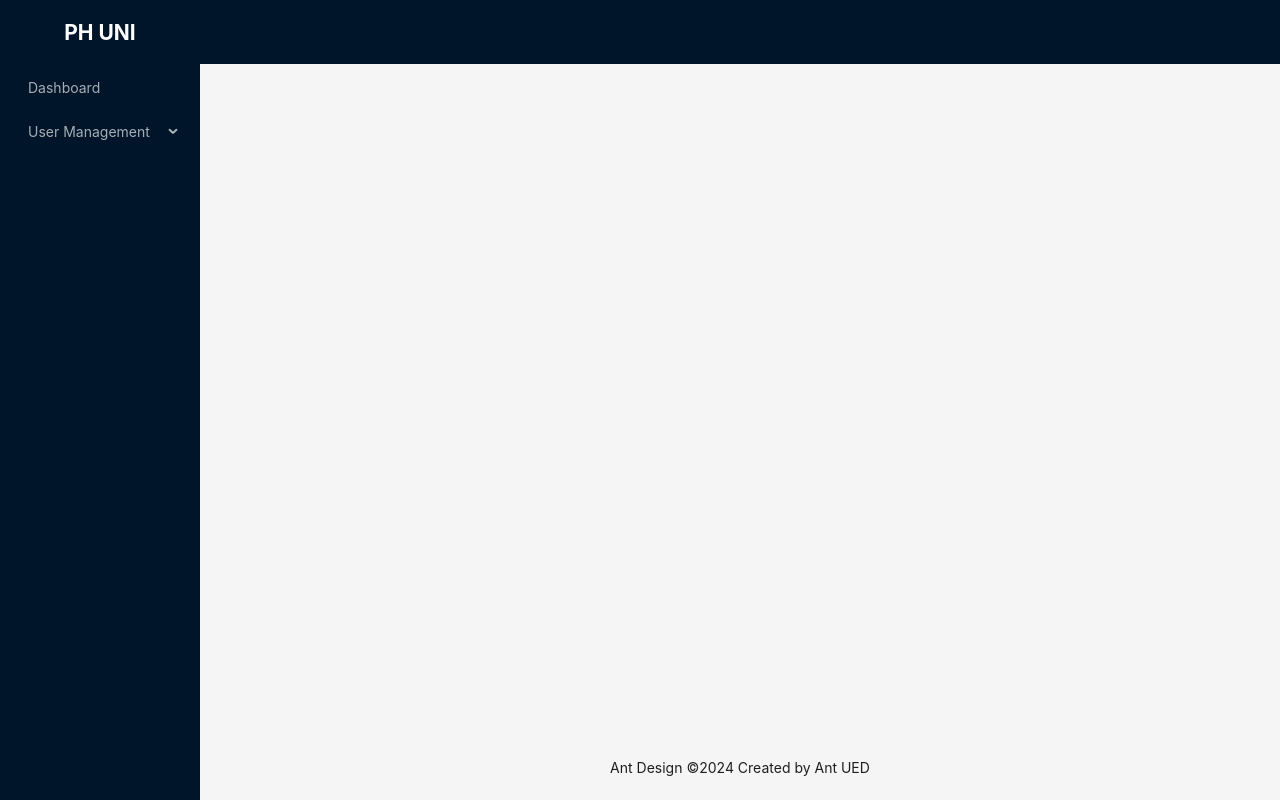
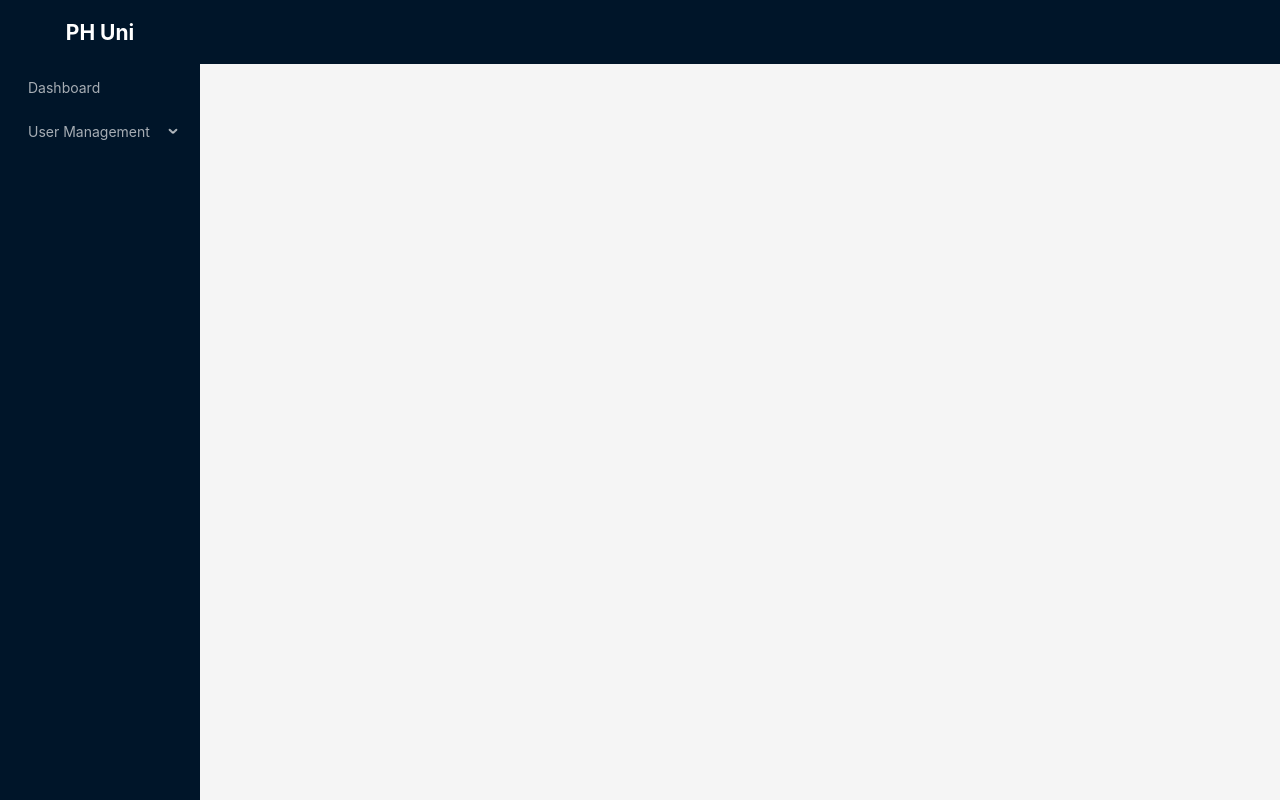
Before and after one commit to Shariful4447/phum-client-frontend, a React (Vite) app: page / in a window 1280 px wide. Built offline with nearby package versions, Linux system fonts and the light colour scheme.

Commit message:
separate sidebar component done

```diff
--- a/src/components/layout/MainLayout.tsx
+++ b/src/components/layout/MainLayout.tsx
@@ -2,33 +2,15 @@ import { Layout, Menu } from "antd";
 import { Outlet } from "react-router-dom";
 import { adminPaths, adminSidebarItems } from "../../routes/admin.routes";
 import { sidebarItemsGenerator } from "../../utils/sidebarItemsGenerator";
+import Sidebar from "./Sidebar";
 
-const { Header, Content, Footer, Sider } = Layout;
+const { Header, Content } = Layout;
 
 const MainLayout = () => {
   return (
     <div>
       <Layout style={{ height: "100vh" }}>
-        <Sider breakpoint="lg" collapsedWidth="0">
-          <div
-            style={{
-              color: "white",
-              textAlign: "center",
-              height: "4rem",
-              display: "flex",
-              justifyContent: "center",
-              alignItems: "center",
-            }}
-          >
-            <h1>PH UNI</h1>
-          </div>
-          <Menu
-            theme="dark"
-            mode="inline"
-            defaultSelectedKeys={["4"]}
-            items={sidebarItemsGenerator(adminPaths, "admin")}
-          />
-        </Sider>
+        <Sidebar />
         <Layout>
           <Header style={{ padding: 0 }} />
           <Content style={{ margin: "24px 16px 0" }}>
@@ -38,12 +20,9 @@ const MainLayout = () => {
                 minHeight: 360,
               }}
             >
-              <Outlet></Outlet>
+              <Outlet />
             </div>
           </Content>
-          <Footer style={{ textAlign: "center" }}>
-            Ant Design ©{new Date().getFullYear()} Created by Ant UED
-          </Footer>
         </Layout>
       </Layout>
     </div>
--- a/src/components/layout/Sidebar.tsx
+++ b/src/components/layout/Sidebar.tsx
@@ -1,21 +1,21 @@
-import { Layout } from "antd";
+import { Layout, Menu } from "antd";
+import { sidebarItemsGenerator } from "../../utils/sidebarItemsGenerator";
+import { adminPaths } from "../../routes/admin.routes";
 
-const { Header, Content, Footer, Sider } = Layout;
+const { Sider } = Layout;
 const Sidebar = () => {
   return (
-    <div>
     <Sider breakpoint="lg" collapsedWidth="0">
       <div
         style={{
           color: "white",
-            textAlign: "center",
           height: "4rem",
           display: "flex",
           justifyContent: "center",
           alignItems: "center",
         }}
       >
-          <h1>PH UNI</h1>
+        <h1>PH Uni</h1>
       </div>
       <Menu
         theme="dark"
@@ -24,7 +24,6 @@ const Sidebar = () => {
         items={sidebarItemsGenerator(adminPaths, "admin")}
       />
     </Sider>
-    </div>
   );
 };
 
```
Lines whose indentation alone changed are shown as unchanged.
